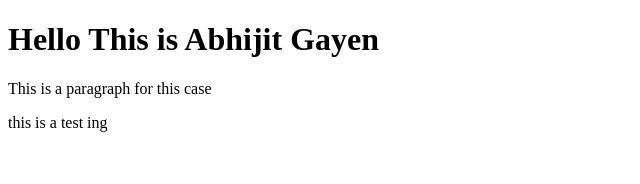
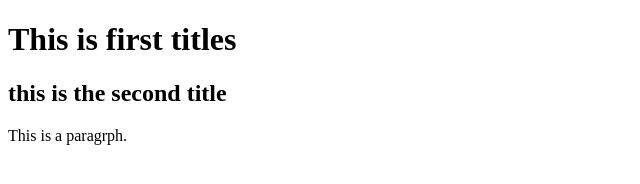
Before and after one commit to Abhijitgayen/test_commit_marge, a website: page index.html in a window 1280 px wide. Shown: the whole page, without its empty margins (0-640 px from the left). Drawn offline with Linux system fonts and the light colour scheme.

Commit message:
fourth commit

```diff
--- a/index.html
+++ b/index.html
@@ -3,11 +3,11 @@
 <head>
 	<meta charset="utf-8">
 	<meta name="viewport" content="width=device-width, initial-scale=1">
-	<title></title>
+	<title>This is first</title>
 </head>
 <body>
-	<h1>Hello This is Abhijit Gayen</h1>
-	<p>This is a paragraph for this case</p>
-	<p>this  is a test ing</p>
+	<h1>This is first titles</h1>
+	<h2> this is the second title</h2>
+	<p>This is a paragrph.</p>
 </body>
 </html>
```
Also changed, not shown: package.json (added, +24 -0 lines), temp.html (deleted, +0 -12 lines), README.md (deleted), 3 other files.
